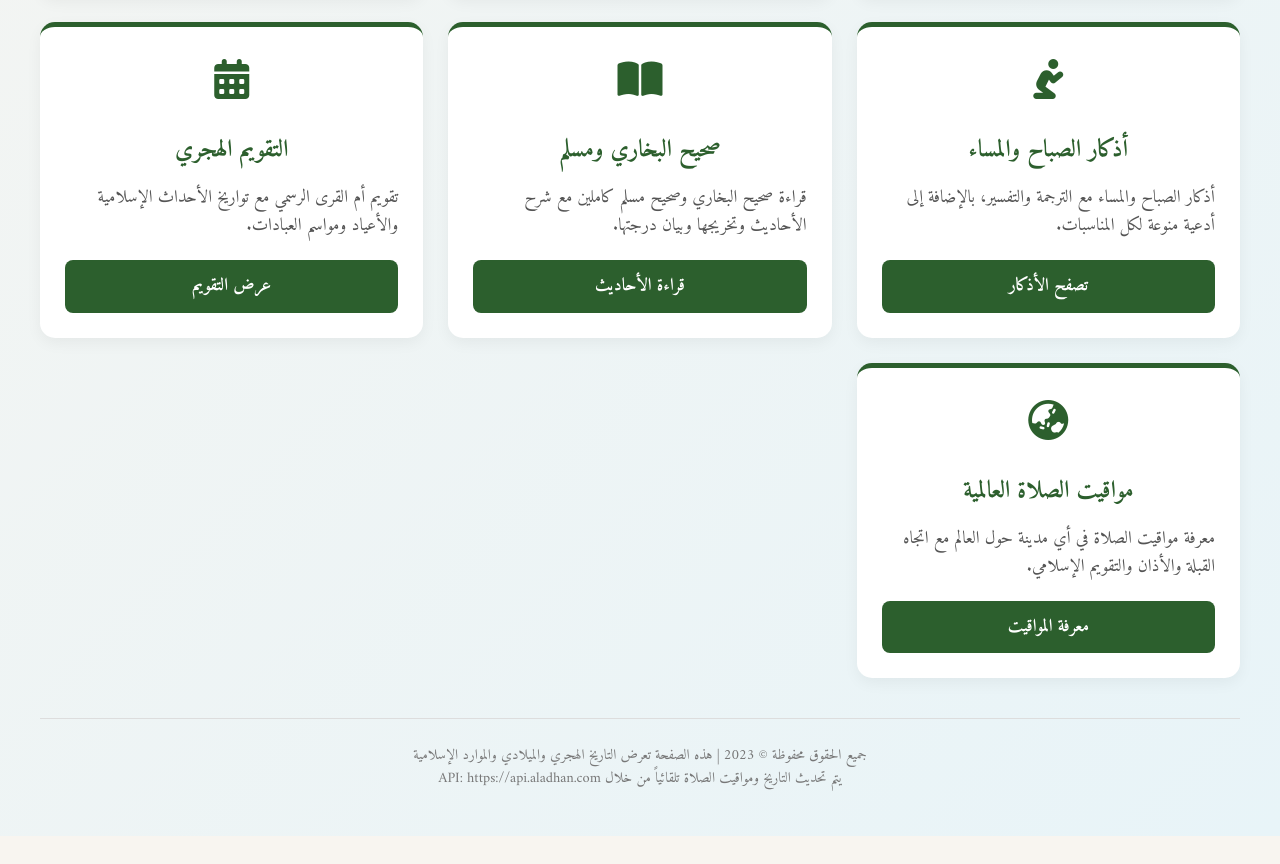
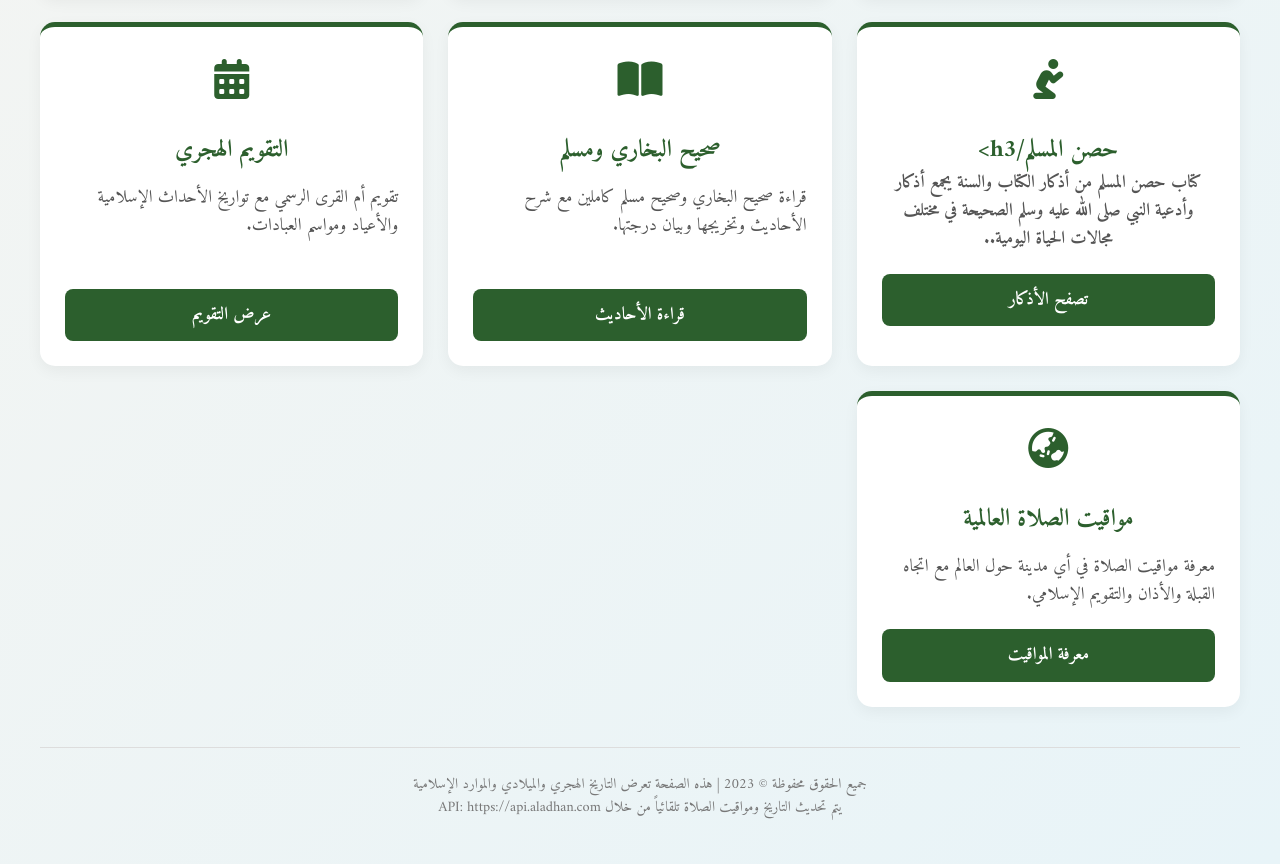
Before and after one commit to hikmavideohub-bot/hijri-date, a plain HTML site: page index.html in a window 1280 px wide. Shown: the part 1140-2004 px from the top of the page. Before the commit the page ends 1976 px from the top, so only its background shows below. Drawn offline with Linux system fonts and the light colour scheme; no server answers; a web font is replaced by a local one.

Commit message:
Update index.html

```diff
--- a/index.html
+++ b/index.html
@@ -329,9 +329,9 @@
                 <div class="resource-icon">
                     <i class="fas fa-pray"></i>
                 </div>
-                <h3 class="resource-title">أذكار الصباح والمساء</h3>
-                <p class="resource-desc">أذكار الصباح والمساء مع الترجمة والتفسير، بالإضافة إلى أدعية منوعة لكل المناسبات.</p>
-                <a href="https://islamicfinder.org/duas" target="_blank" class="resource-btn">تصفح الأذكار</a>
+                <h3 class="resource-title">حصن المسلم/h3>
+                <p class="resource-desc">كتاب حصن المسلم من أذكار الكتاب والسنة يجمع أذكار وأدعية النبي صلى الله عليه وسلم الصحيحة في مختلف مجالات الحياة اليومية..</p>
+                <a href="https://www.hisnmuslim.com/" target="_blank" class="resource-btn">تصفح الأذكار</a>
             </div>
 
             <div class="resource-card">
```
